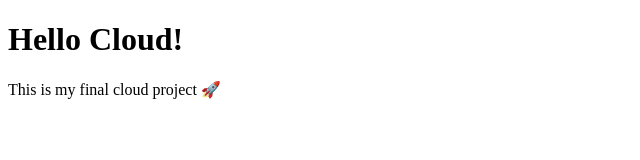
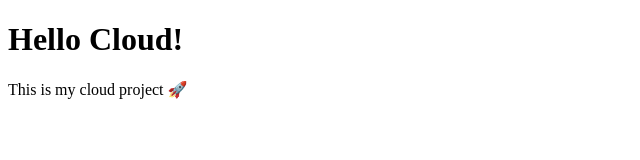
Before and after one commit to terrahns/demo_cicd, a plain HTML site: page index.html in a window 1280 px wide. Shown: the full height of the page, 0-640 px from the left. Drawn offline with Linux system fonts and the light colour scheme.

Commit message:
first commit

```diff
--- a/index.html
+++ b/index.html
@@ -5,6 +5,6 @@
 </head>
 <body>
   <h1>Hello Cloud!</h1>
-  <p>This is my final cloud project 🚀</p>
+  <p>This is my cloud project 🚀</p>
 </body>
 </html>
```
